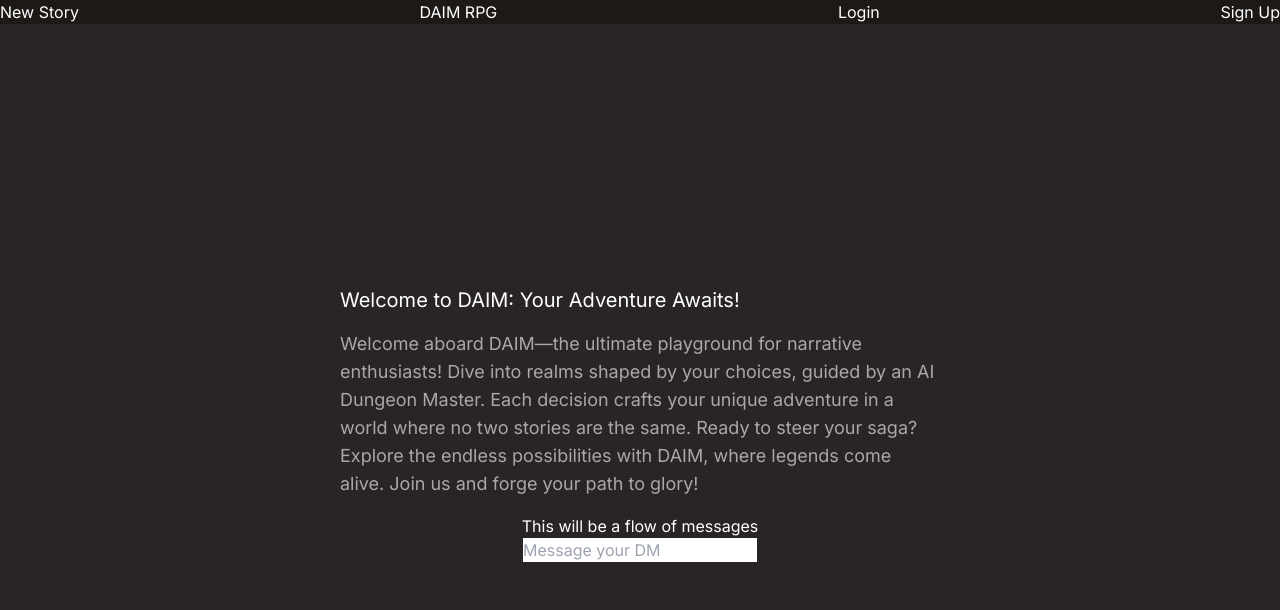
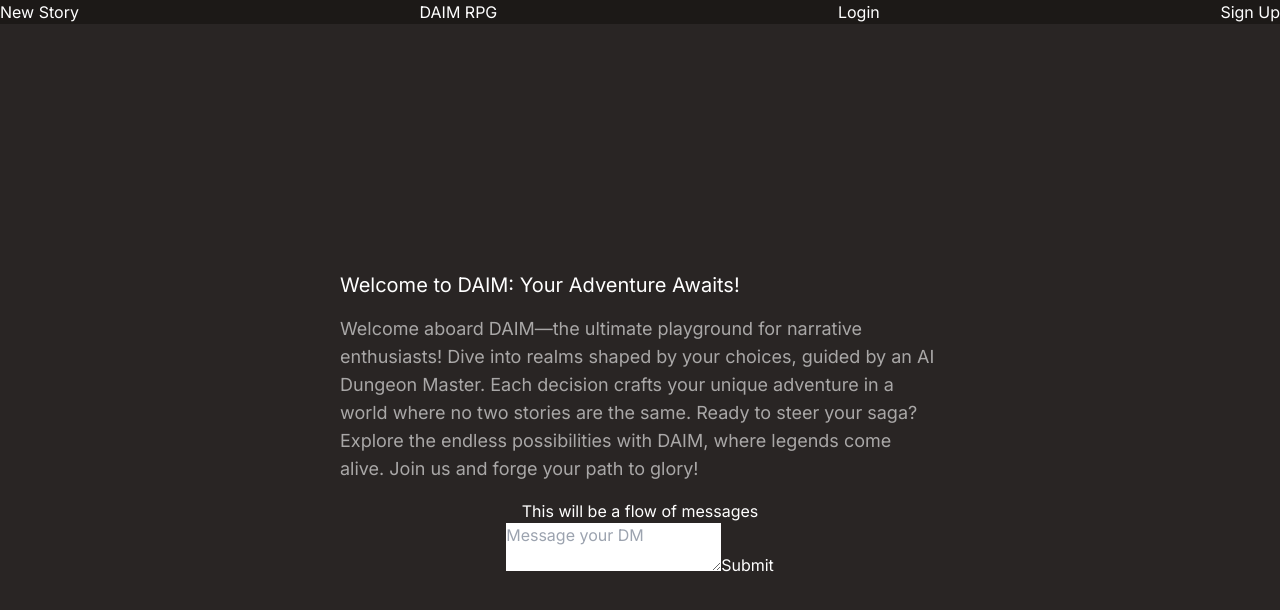
Before and after one commit to cbvargas5/dAIm, a Next.js app: page / in a window 1280 px wide. Shown: the top 610 px of the page. Built offline with nearby package versions, Linux system fonts and the light colour scheme; no server answers.

Commit message:
inputs ready for backend

```diff
--- a/app/components/PlayerTextInput.tsx
+++ b/app/components/PlayerTextInput.tsx
@@ -1,10 +1,38 @@
-import React from 'react'
+'use client'
+import { useState } from 'react'
+
+interface State {
+  userInputText: string
+}
 
 const PlayerTextInput: React.FC = () => {
+  const initialState: State = {
+    userInputText: '',
+  }
+  const [state, setState] = useState<State>(initialState)
+
+  const handleSubmitText = (e: React.FormEvent<HTMLFormElement>) => {
+    e.preventDefault()
+    setState(initialState)
+  }
+  const handleInputChange = (e: React.ChangeEvent<HTMLTextAreaElement>) => {
+    setState((prevState: State) => ({
+      ...prevState,
+      userInputText: e.target.value,
+    }))
+  }
+
   return (
-    <div>
-      <input type="text" placeholder="Message your DM" />
-    </div>
+    <form onSubmit={handleSubmitText}>
+      <textarea
+        className="text-black"
+        placeholder="Message your DM"
+        onChange={handleInputChange}
+        value={state.userInputText}
+      />
+      {/* to do: change to icon */}
+      <button type="submit">Submit</button>
+    </form>
   )
 }
 
--- a/package.json
+++ b/package.json
@@ -11,10 +11,11 @@
   "dependencies": {
     "@clerk/nextjs": "^5.0.2",
     "@prisma/client": "^5.12.1",
-    "langchain": "^0.1.34",
+    "langchain": "^0.1.36",
     "next": "14.2.2",
     "react": "^18",
-    "react-dom": "^18"
+    "react-dom": "^18",
+    "zod": "^3.23.4"
   },
   "devDependencies": {
     "@types/node": "^20",
```
Also changed, not shown: utils/ai/index.ts (added), 1 other file (tests, documents, lock files or other folders).
